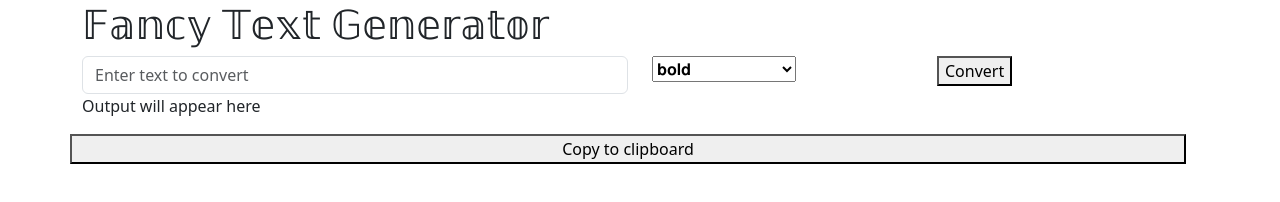
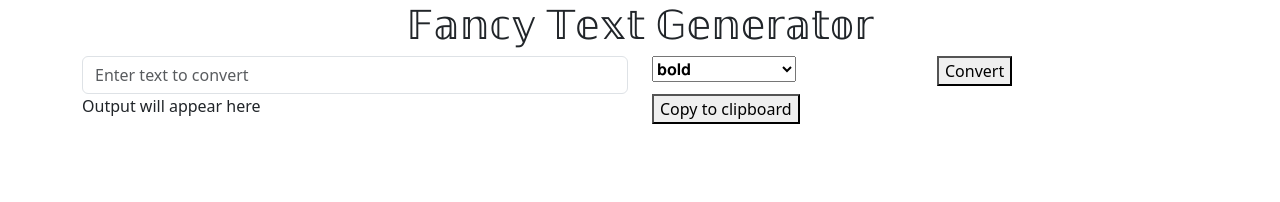
Before and after one commit to omiq/omiq.github.io, a plain HTML site: page fancytext/index.html in a window 1280 px wide. Drawn offline with nearby package versions, Linux system fonts and the light colour scheme.

```diff
--- a/fancytext/index.html
+++ b/fancytext/index.html
@@ -38,7 +38,7 @@
     </head>
     <body>
         <div class="container">
-            <h1>𝔽𝕒𝕟𝕔𝕪 𝕋𝕖𝕩𝕥 𝔾𝕖𝕟𝕖𝕣𝕒𝕥𝕠𝕣</h1>
+            <h1 class="text-center">𝔽𝕒𝕟𝕔𝕪 𝕋𝕖𝕩𝕥 𝔾𝕖𝕟𝕖𝕣𝕒𝕥𝕠𝕣</h1>
             <div class="row">
                 <div class="col-md-6">
                     <input type="text" id="inputText" placeholder="Enter text to convert" size="80" class="form-control">
@@ -59,10 +59,10 @@
                 </div>
             </div>
             <div class="row">
-                <div class="row>
-                    <p id="outputText" class="form-control">Output will appear here</p>
+                <div class="col-md-6">
+                    <p id="outputText">Output will appear here</p>
                 </div>
-                <div class="row">
+                <div class="col-md-6">
                     <button id="copyButton">Copy to clipboard</button>
                 </div>
             </div>
```
